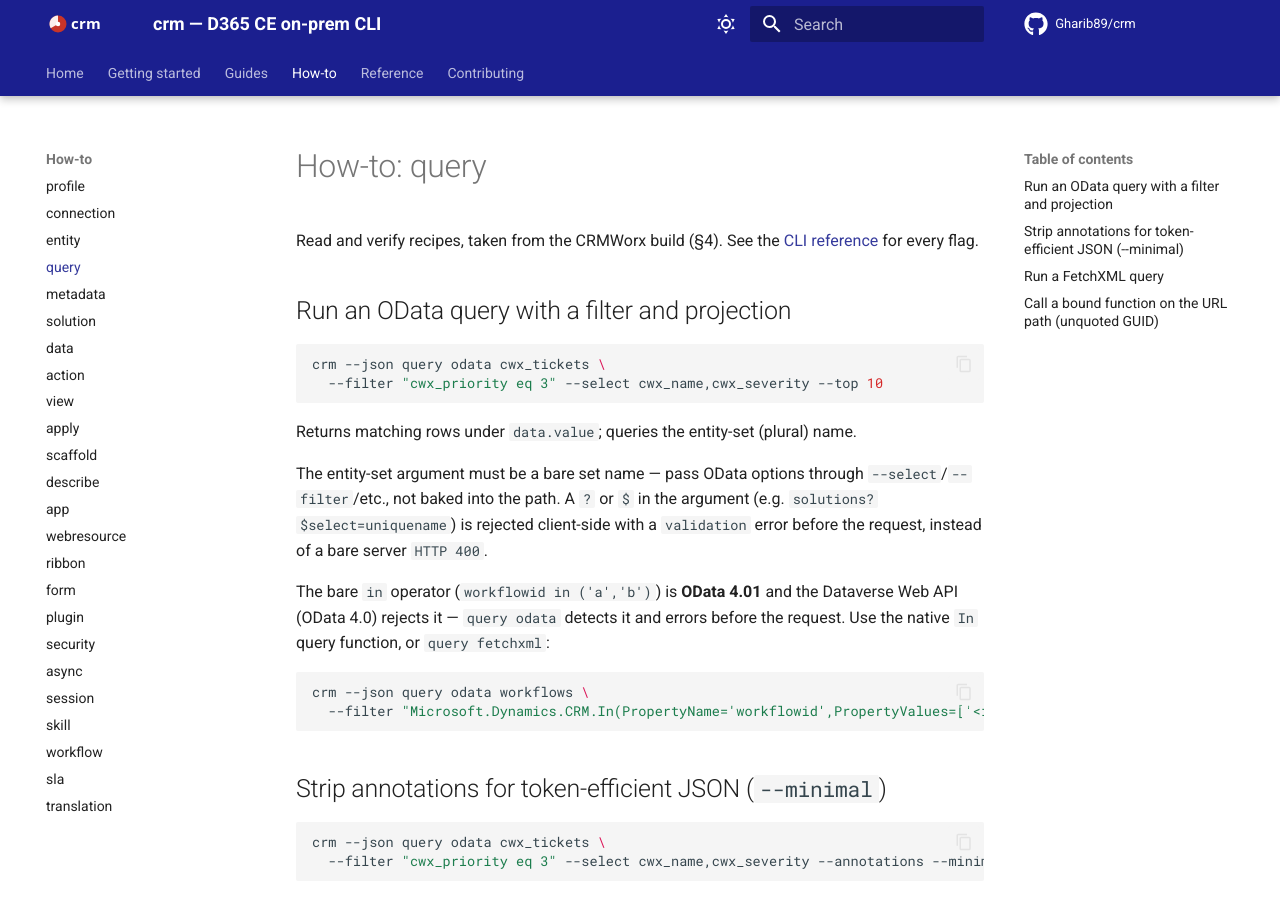
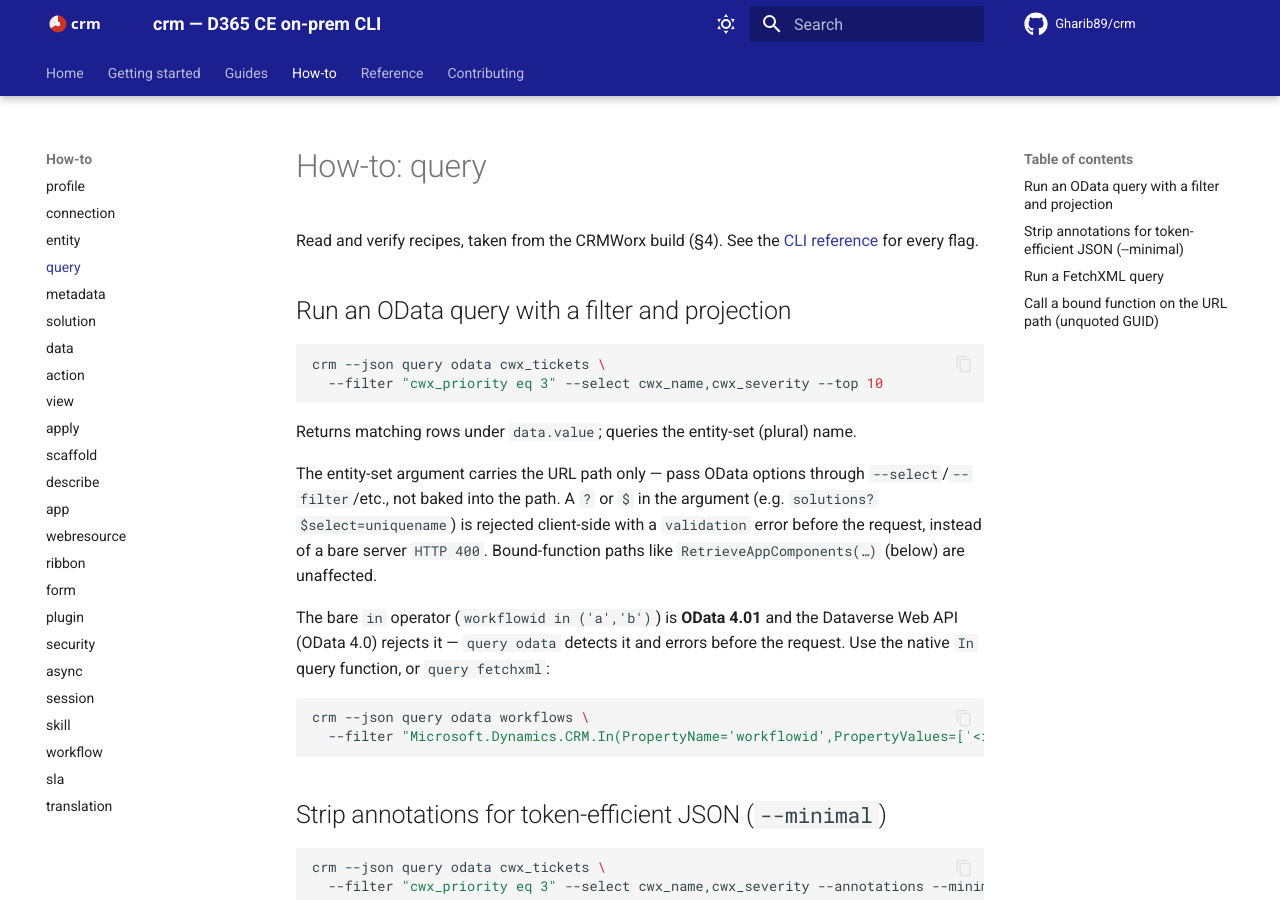
Before and after one commit to Gharib89/crm, an MkDocs documentation site: the page built from docs/how-to/query.md, in a window 1280 px wide and 900 px high. Built offline with MkDocs 1.6.1 and Material for MkDocs 9.7.7, drawn with Linux system fonts in a browser that asks for light colours; comment, search, counter and statistics services are not loaded.

Commit message:
docs: clarify entity-set constraint is no query options, not set-only
Copilot review: "bare set name" was too strict — query odata also accepts
bound-function paths (RetrieveAppComponents(...)). Reword the code comment,
how-to, and skill note to describe the real constraint (no `?`/`$` query
options) and call out that bound-function paths pass through. The
issue-mandated user-facing error string is unchanged.

Co-Authored-By: Claude Opus 4.8 (1M context) <noreply@anthropic.com>

````diff
--- a/docs/how-to/query.md
+++ b/docs/how-to/query.md
@@ -11,10 +11,11 @@ crm --json query odata cwx_tickets \
 ```
 Returns matching rows under `data.value`; queries the entity-set (plural) name.
 
-The entity-set argument must be a bare set name — pass OData options through
+The entity-set argument carries the URL path only — pass OData options through
 `--select`/`--filter`/etc., not baked into the path. A `?` or `$` in the
 argument (e.g. `solutions?$select=uniquename`) is rejected client-side with a
 `validation` error before the request, instead of a bare server `HTTP 400`.
+Bound-function paths like `RetrieveAppComponents(…)` (below) are unaffected.
 
 The bare `in` operator (`workflowid in ('a','b')`) is **OData 4.01** and the
 Dataverse Web API (OData 4.0) rejects it — `query odata` detects it and errors
````
Also changed, not shown: crm/skills/reference/records.md (+2 -1 lines), 1 other file.
